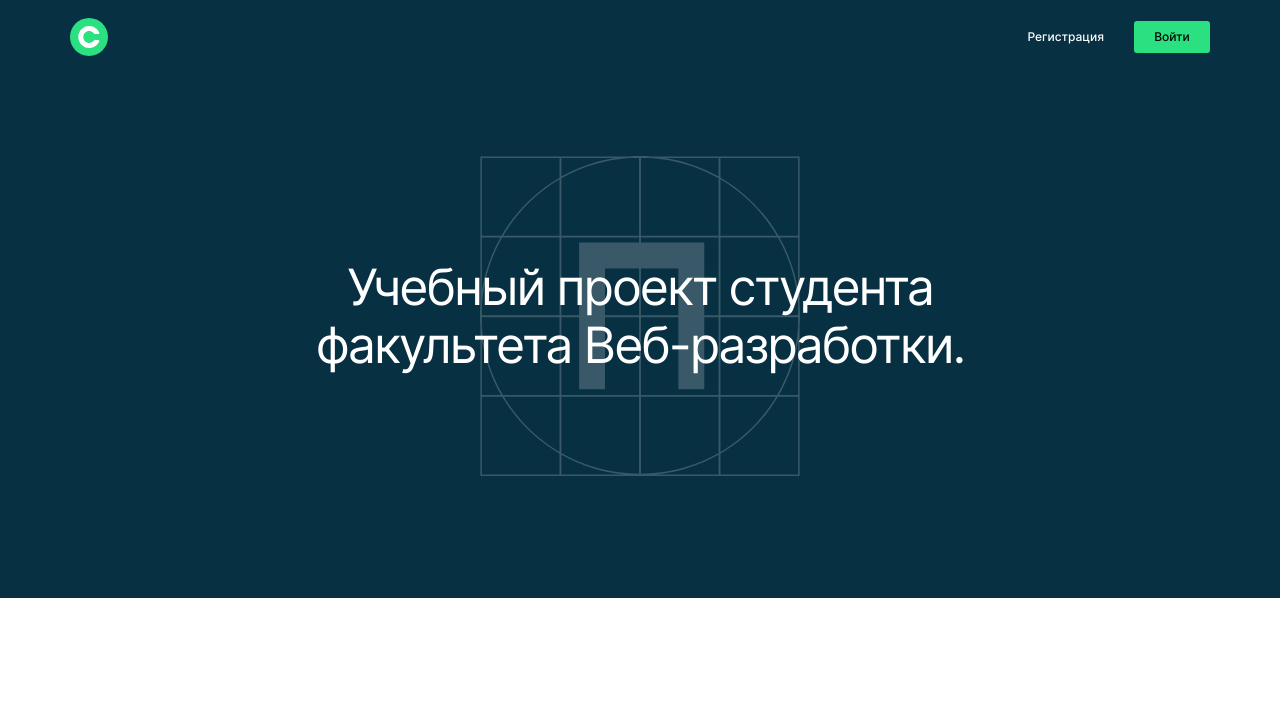
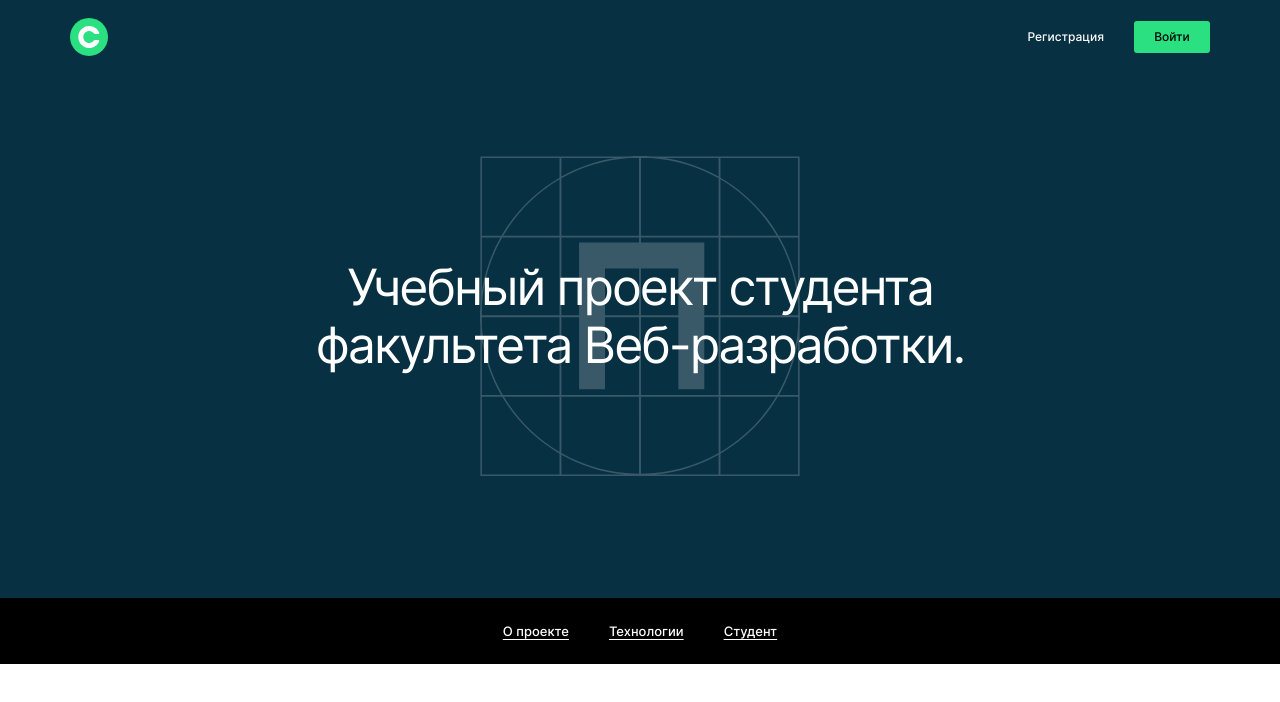
Before and after one commit to aumetros/movies-explorer-frontend, a React (Create React App) app: page / in a window 1280 px wide. Shown: the top 702 px of the page. Built offline with nearby package versions, Linux system fonts and the light colour scheme.

Commit message:
Верстка компонента NavTab - все разрешения

```diff
--- a/src/components/Main/Main.js
+++ b/src/components/Main/Main.js
@@ -1,12 +1,14 @@
 import "./Main.css";
 import Header from "../Header/Header";
 import Promo from "../Promo/Promo";
+import NavTab from "../NavTab/NavTab";
 
 function Main() {
   return (
     <div className="main">
       <Header />
       <Promo />
+      <NavTab />
     </div>
   );
 }
--- /dev/null
+++ b/src/components/NavTab/NavTab.css
@@ -0,0 +1,32 @@
+.navtab {
+  min-height: 66px;
+  background-color: #000000;
+  display: flex;
+  justify-content: center;
+}
+
+.navtab__links {
+  display: flex;
+  flex-wrap: wrap;
+  list-style: none;
+  margin: 0;
+  padding: 0;
+  align-self: center;
+  gap: 40px;
+  font-size: 13px;
+  font-weight: 500;
+  line-height: 16px;
+  text-decoration: underline;
+  text-underline-offset: 3px;
+}
+
+.navtab__link {
+  color: #FFFFFF;
+}
+
+@media screen and (max-width: 340px) {
+  .navtab__links {
+    gap: 24px;
+    font-size: 11px;
+  }
+}
--- /dev/null
+++ b/src/components/NavTab/NavTab.js
@@ -0,0 +1,27 @@
+import "./NavTab.css";
+
+function NavTab() {
+  return (
+    <nav className="navtab">
+      <ul className="navtab__links">
+        <li>
+          <a href="#project" className="navtab__link hover-opacity">
+            О проекте
+          </a>
+        </li>
+        <li>
+          <a href="#technologies" className="navtab__link hover-opacity">
+            Технологии
+          </a>
+        </li>
+        <li>
+          <a href="#student" className="navtab__link hover-opacity">
+            Студент
+          </a>
+        </li>
+      </ul>
+    </nav>
+  );
+}
+
+export default NavTab;
--- a/src/components/Navigation/Navigation.css
+++ b/src/components/Navigation/Navigation.css
@@ -26,10 +26,6 @@
   border-radius: 3px;
 }
 
-.navigation__link:hover {
-  opacity: .8;
-}
-
 @media screen and (max-width: 320px) {
   .navigation {
     gap: 14px;
--- a/src/components/Navigation/Navigation.js
+++ b/src/components/Navigation/Navigation.js
@@ -1,14 +1,17 @@
-import './Navigation.css';
-import { Link  } from 'react-router-dom';
+import "./Navigation.css";
+import { Link } from "react-router-dom";
 
 function Navigation() {
   return (
-    <nav className='navigation'>
-    <Link className='navigation__link navigation__link_type_signup'>Регистрация</Link>
-    <Link className='navigation__link navigation__link_type_signin'>Войти</Link>
+    <nav className="navigation">
+      <Link className="navigation__link navigation__link_type_signup hover-opacity">
+        Регистрация
+      </Link>
+      <Link className="navigation__link navigation__link_type_signin hover-opacity">
+        Войти
+      </Link>
     </nav>
-  )
-
+  );
 }
 
 export default Navigation;
--- a/src/index.css
+++ b/src/index.css
@@ -1,3 +1,5 @@
 @import url(./vendor/normalize.css);
 
 @import url(./vendor/fonts/fonts.css);
+
+@import url(./styles/hover-opacity/hover-opacity.css);
--- /dev/null
+++ b/src/styles/hover-opacity/hover-opacity.css
@@ -0,0 +1,3 @@
+.hover-opacity:hover {
+  opacity: .8;
+}
```
Also changed, not shown: src/images/student-foto.jpg (renamed from src/images/IMG_6561 (1).jpg).
